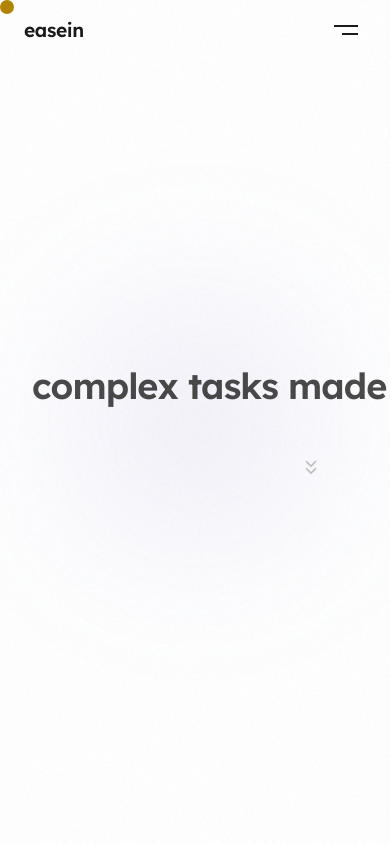
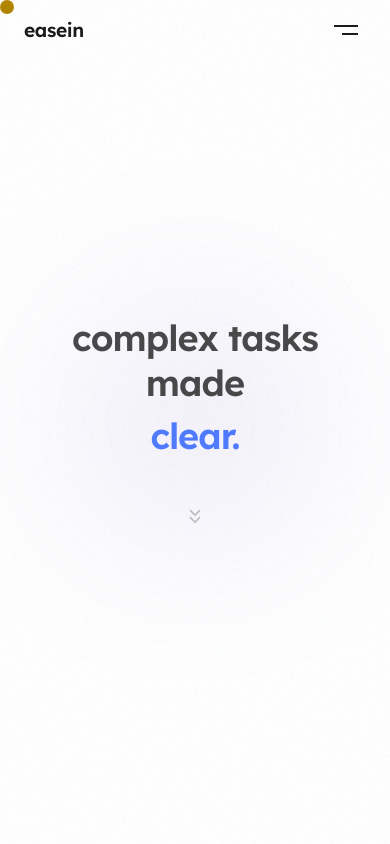
Before and after one commit to aryandas079/easein, a plain HTML site: page frontend/index.html in a window 390 px wide. Drawn offline with nearby package versions, Linux system fonts and the light colour scheme.

Commit message:
Fix mobile headline text clipping and alignment

```diff
--- a/frontend/index.html
+++ b/frontend/index.html
@@ -399,9 +399,10 @@
         <section>
             <div class="max-w-6xl mx-auto flex flex-col items-center">
                 <!-- Headline centered in a single line -->
+                <!-- Headline centered: Stacked on mobile, Row on Desktop -->
                 <div
-                    class="flex flex-row items-center justify-center gap-x-2 text-4xl md:text-6xl font-semibold tracking-tight headline-wrap">
-                    <span class="opacity-80 whitespace-nowrap">complex tasks made</span>
+                    class="flex flex-col md:flex-row items-center justify-center gap-2 text-4xl md:text-6xl font-semibold tracking-tight text-center leading-tight">
+                    <span class="opacity-80">complex tasks made</span>
                     <div class="typing-container">
                         <div class="slide-track" id="slide-track">
                             <div class="slide-word highlight-blue">simple.</div>
```
